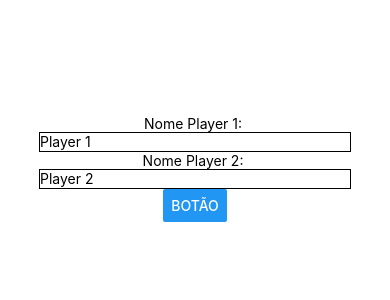
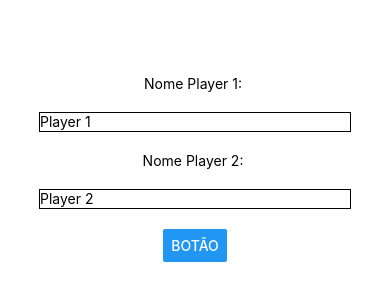
Before and after one commit to JoaoVitorWinter/AplicativoAndroid, a React Native app: screen / in a window 390 px wide. Shown: the part 254-554 px from the top of the page. Built offline with nearby package versions, Linux system fonts and the light colour scheme.

Commit message:
Jogo finalizado | 26/09 21:38

```diff
--- a/App.js
+++ b/App.js
@@ -1,25 +1,27 @@
 import { StatusBar } from 'expo-status-bar';
 import { useState } from 'react';
-import { StyleSheet, Text, View, Button, TextInput } from 'react-native';
+import { StyleSheet, View } from 'react-native';
+import Home from './src/Home';
+import Jogo from './src/Jogo';
 
 export default function App() {
+  const [screen, setScreen] = useState("Home");
   const [player1, setPlayer1] = useState("");
   const [player2, setPlayer2] = useState("");
 
+  const checkScreen = (checkScreen) => checkScreen === screen;
 
-  const handleClick = (event) => {
-    alert("Click");
+  const setJogadores = (nome1, nome2) => {
+    setPlayer1(nome1);
+    setPlayer2(nome2);
   }
 
+  const changeScreen = (newScreen) => setScreen(newScreen);
   return (
     <View style={styles.container}>
       <StatusBar style="auto" />
-      <Text>Nome Player 1: {player1}</Text>
-      <TextInput style={styles.input} placeholder={'Player 1'} onChangeText={setPlayer1}></TextInput>
-      <Text>Nome Player 2: {player2}</Text>
-      <TextInput style={styles.input} placeholder={'Player 2'} onChangeText={setPlayer2}></TextInput>
-      <Button title={"Botão"} onPress={handleClick}>
-      </Button>
+      {checkScreen("Home") && <Home mudarNomeJogadores={setJogadores} changeScreen = {changeScreen} />}
+      {checkScreen("Jogo") && <Jogo player1={player1} player2={player2} changeScreen = {changeScreen} />}
     </View>
   );
 }
@@ -39,25 +41,3 @@ const styles = StyleSheet.create({
     borderWidth: 1,
   },
 });
-
-function myState(_state) {
-  let state = _state;
-
-  function setState(value) {
-    state = value;
-  }
-
-  function getState() {
-    return state;
-  }
-
-  return [state, setState, getState];
-}
-
-const [nome, setNome, getNome] = myState("Bruno");
-
-console.log(nome);
-// nome = "Bruno"
-setNome("Henrique")
-console.log(nome);
-// nome = "Henrique"
--- /dev/null
+++ b/src/Home.js
@@ -0,0 +1,45 @@
+import { useState } from 'react';
+import { StyleSheet, Text, View, Button, TextInput} from 'react-native';
+
+export default function Home(props) {
+  const [player1, setPlayer1] = useState("");
+  const [player2, setPlayer2] = useState("");
+
+
+  const handleClick = (event) => {
+    if (player1 != "" && player2 != "") {
+        alert(`${player1} x ${player2}`);
+        props.mudarNomeJogadores(player1, player2);
+        props.changeScreen("Jogo");
+    }
+  }
+
+  return (
+    <View style={styles.container}>
+      <Text>Nome Player 1: {player1}</Text>
+      <TextInput style={styles.input} placeholder={'Player 1'} onChangeText={setPlayer1}></TextInput>
+      <Text>Nome Player 2: {player2}</Text>
+      <TextInput style={styles.input} placeholder={'Player 2'} onChangeText={setPlayer2}></TextInput>
+      <Button style={styles.input} title={"Botão"} onPress={handleClick}>
+      </Button>
+    </View>
+  );
+}
+
+const styles = StyleSheet.create({
+  container: {
+    width: "100%",
+    flex: 1,
+    gap: 20,
+    backgroundColor: '#FFF',
+    alignItems: 'center',
+    justifyContent: 'center',
+  },
+  input: {
+    width: "80%",
+    height: 20,
+    borderStyle: "solid",
+    borderColor: "black",
+    borderWidth: 1,
+  },
+});
--- /dev/null
+++ b/src/Jogo.js
@@ -0,0 +1,116 @@
+import { useState } from "react";
+import { View, Text, Button, StyleSheet } from "react-native";
+
+export default function Jogo(props) {
+    const [botoes, setBotoes] = useState([
+        [" ", " ", " "],
+        [" ", " ", " "],
+        [" ", " ", " "]
+    ]);
+    const [vez, setVez] = useState("X");
+
+    const trocarVez = () => {
+        if (vez == "X") {
+            setVez("O")
+        } else {
+            setVez("X")
+        }
+    }
+
+    const verificarVitoria = () => {
+
+        if (botoes[0][0] == botoes[1][1] && botoes[1][1] == botoes[2][2] && botoes[0][0] != " ") {
+            return mostrarVitoria(botoes[0][0])
+        }
+
+        if (botoes[0][2] == botoes[1][1] && botoes[1][1] == botoes[2][0] && botoes[0][2] != " ") {
+            return mostrarVitoria(botoes[1][1])
+        }
+
+        for (let i = 0; i < botoes.length; i++) {
+            if (botoes[i][0] == botoes[i][1] && botoes[i][1] == botoes[i][2] && botoes[i][0] != " ") {
+                return mostrarVitoria(botoes[i][0])
+            }
+
+            if (botoes[0][i] == botoes[1][i] && botoes[1][i] == botoes[2][i] && botoes[0][i] != " ") {
+                return mostrarVitoria(botoes[0][i])
+            }
+        }
+    }
+
+    const mostrarVitoria = (vencedor) => {
+        if (vencedor == "X") {
+            alert(`O vencedor é: ${props.player1}`)
+        } else {
+            alert(`O vencedor é: ${props.player2}`)
+        }
+
+        voltarAoHome();
+    }
+
+    const voltarAoHome = () => {
+        props.changeScreen("Home");
+    }
+
+    function handleClickBotoes(x, y) {
+        if (botoes[x][y] == " ") {
+            var novaMatriz = botoes;
+            novaMatriz[x][y] = vez;
+            setBotoes(novaMatriz);
+            verificarVitoria();
+            trocarVez();
+        }
+    }
+
+    return (
+        <View style={styles.component}>
+
+            <Button title="Voltar" onPress={voltarAoHome} />
+            <View style={styles.row}>
+                <Button title={botoes[0][0]} onPress={() => {
+                    handleClickBotoes(0, 0)
+                }} />
+                <Button title={botoes[0][1]} onPress={() => {
+                    handleClickBotoes(0, 1)
+                }} />
+                <Button title={botoes[0][2]} onPress={() => {
+                    handleClickBotoes(0, 2)
+                }} />
+            </View>
+            <View style={styles.row}>
+                <Button title={botoes[1][0]} onPress={() => {
+                    handleClickBotoes(1, 0)
+                }} />
+                <Button title={botoes[1][1]} onPress={() => {
+                    handleClickBotoes(1, 1)
+                }} />
+                <Button title={botoes[1][2]} onPress={() => {
+                    handleClickBotoes(1, 2)
+                }} />
+            </View>
+            <View style={styles.row}>
+                <Button title={botoes[2][0]} onPress={() => {
+                    handleClickBotoes(2, 0)
+                }} />
+                <Button title={botoes[2][1]} onPress={() => {
+                    handleClickBotoes(2, 1)
+                }} />
+                <Button title={botoes[2][2]} onPress={() => {
+                    handleClickBotoes(2, 2)
+                }} />
+            </View>
+        </View>
+    )
+}
+
+const styles = StyleSheet.create({
+    container: {
+        flex: 1,
+        backgroundColor: '#fff',
+        alignItems: 'center',
+        justifyContent: 'center',
+    },
+    row: {
+        flexDirection: "row",
+    },
+});
```
